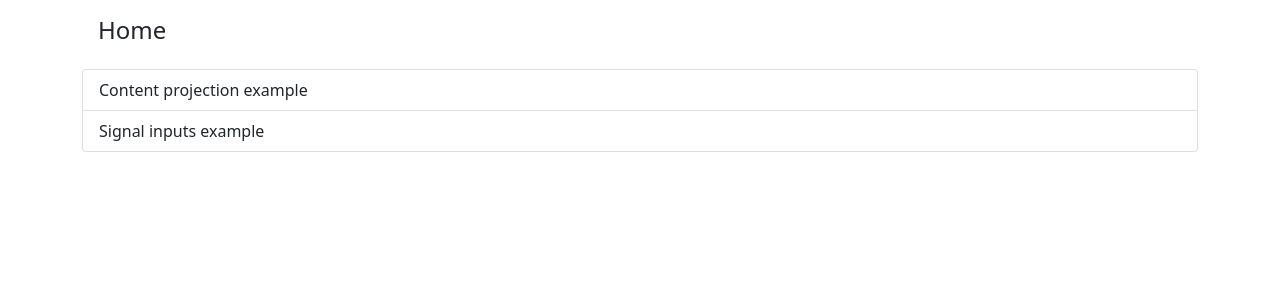
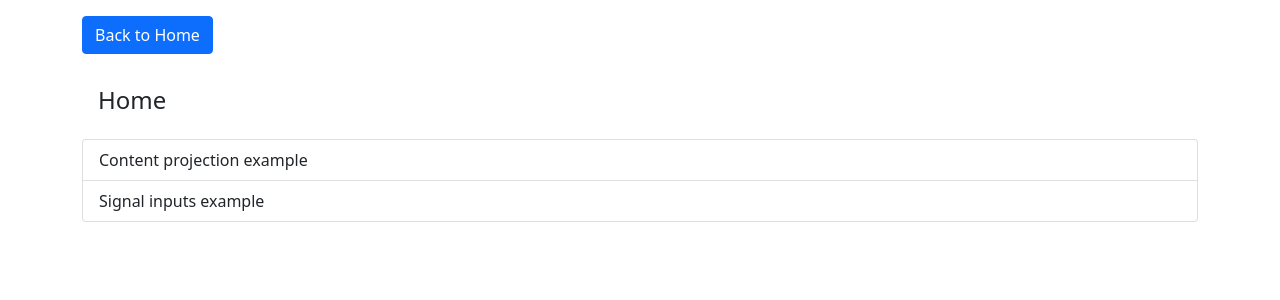
Before and after one commit to axelsglo/AngularPlayground, an Angular app: page /home in a window 1280 px wide. Shown: the top 300 px of the page. Built offline with nearby package versions, Linux system fonts and the light colour scheme.

Commit message:
feat(appcomponent): adds button to go home on the main component

```diff
--- a/projects/demo/src/app/app.component.html
+++ b/projects/demo/src/app/app.component.html
@@ -1 +1,4 @@
+<div class="py-3">
+    <div class="container"><a routerLink="/home" class="btn btn-primary">Back to Home</a></div>
+</div>
 <router-outlet />
--- a/projects/demo/src/app/app.component.ts
+++ b/projects/demo/src/app/app.component.ts
@@ -1,10 +1,10 @@
 import { Component } from '@angular/core';
-import { RouterOutlet } from '@angular/router';
+import { RouterLink, RouterOutlet } from '@angular/router';
 
 @Component({
   selector: 'app-root',
   standalone: true,
-  imports: [RouterOutlet],
+  imports: [RouterOutlet, RouterLink],
   templateUrl: './app.component.html',
   styleUrl: './app.component.scss'
 })
```
